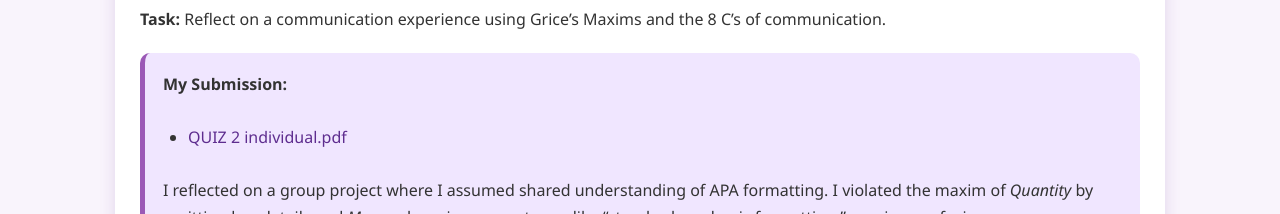
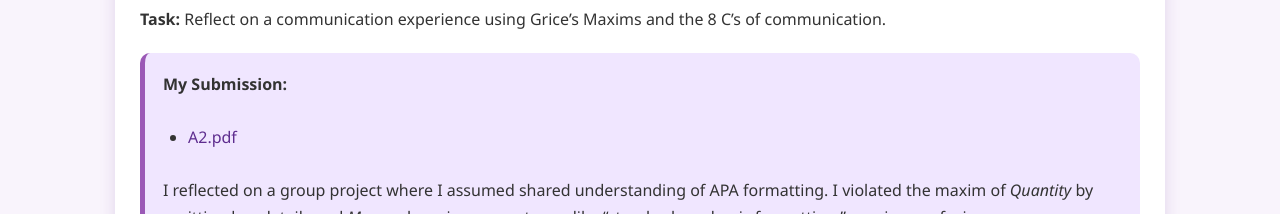
Before and after one commit to kimmyg-go/kimmyg-go.github.io, a plain HTML site: page index.html in a window 1280 px wide. Shown: the part 2040-2254 px from the top of the page. Drawn offline with Linux system fonts and the light colour scheme.

Commit message:
Update index.html

```diff
--- a/index.html
+++ b/index.html
@@ -254,7 +254,7 @@
       <div class="submission-box">
         <strong>My Submission:</strong>
         <ul>
-          <li><a href="A2.pdf" class="file-link" download>QUIZ 2 individual.pdf</a></li>
+          <li><a href="A2.pdf" class="file-link" download>A2.pdf</a></li>
         </ul>
         <p>I reflected on a group project where I assumed shared understanding of APA formatting. I violated the maxim of <em>Quantity</em> by omitting key details and <em>Manner</em> by using vague terms like “standard academic formatting,” causing confusion.</p>
       </div>
```
